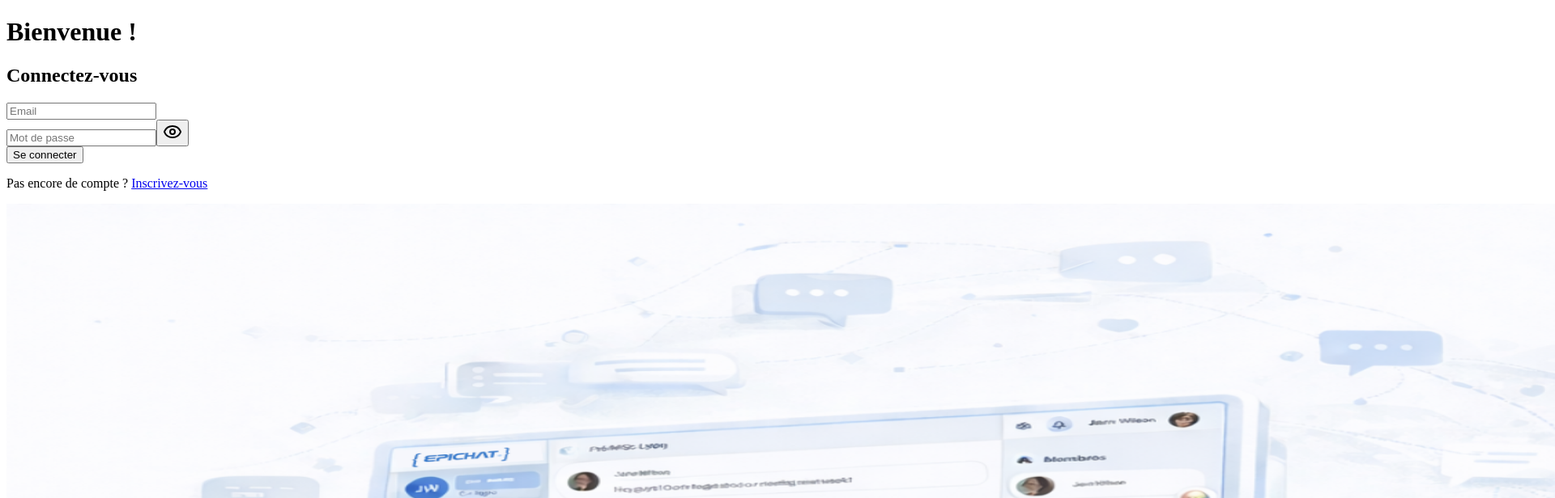
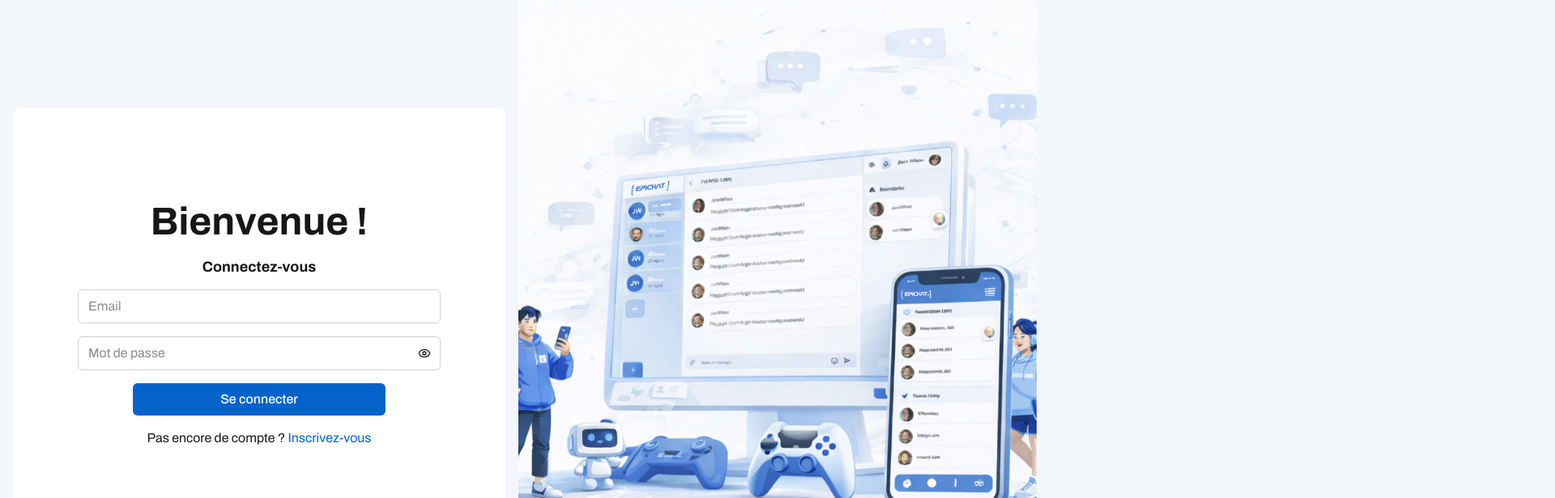
Before and after one commit to nadir-ammisaid/EPICHAT, a Next.js app in the folder frontend/: page /login in a window 1280 px wide. Shown: the top 616 px of the page at 81% size, 1920 px wide, since content can reach past the window. Built offline with nearby package versions, Linux system fonts and the light colour scheme.

Commit message:
feat(us105): fix bug

```diff
--- a/frontend/src/app/i18n.ts
+++ b/frontend/src/app/i18n.ts
@@ -1,8 +1,6 @@
-// i18n.ts
 import i18n from 'i18next';
 import { initReactI18next } from 'react-i18next';
 
-// Import des ressources
 import frCommon from "../../public/locales/fr/common.json";
 import frHome from "../../public/locales/fr/home.json";
 import enCommon from "../../public/locales/en/common.json";
--- a/frontend/src/app/layout.tsx
+++ b/frontend/src/app/layout.tsx
@@ -1,16 +1,30 @@
-// RootLayout
-"use client";
+import type { Metadata } from "next";
+import { Archivo } from "next/font/google";
+import "../styles/globals.css";
+import "@/styles/body.css";
+import "@/styles/headings.css";
+import "@/styles/button.css";
+import I18nProvider from "./I18nProvider";
 
-import I18nProvider from "./I18nProvider";
+const archivo = Archivo({
+  variable: "--font-archivo",
+  subsets: ["latin"],
+});
+
+export const metadata: Metadata = {
+  title: "Epichat - Chat en temps réel",
+  description:
+    "Epichat est une application de chat en temps réel pour le projet RTC",
+};
 
 export default function RootLayout({
   children,
-}: {
+}: Readonly<{
   children: React.ReactNode;
-}) {
+}>) {
   return (
-    <html>
-      <body>
+    <html lang="fr">
+      <body className={`${archivo.variable} bg-background antialiased`}>
         <I18nProvider locale="fr">
           {children}
         </I18nProvider>
--- a/frontend/src/app/page.tsx
+++ b/frontend/src/app/page.tsx
@@ -10,9 +10,8 @@ import { useTranslation } from "react-i18next";
 export default function HomePage() {
   const { t, i18n } = useTranslation("home");
 
-  // Utiliser directement i18n.isInitialized pour le rendu conditionnel
   if (!i18n.isInitialized) {
-    return null; // ou un composant de chargement
+    return null;
   }
 
   return (
--- a/frontend/src/components/home/Header.tsx
+++ b/frontend/src/components/home/Header.tsx
@@ -2,7 +2,7 @@
 
 import Image from "next/image";
 import Link from "next/link";
-import { useEffect, useRef, useState } from "react";
+import { useState, useRef } from "react";
 import { useTranslation } from "react-i18next";
 import { LanguageSwitcher } from "@/components/LanguageSwitcher";
 
@@ -17,18 +17,6 @@ export default function Header() {
   const [open, setOpen] = useState(false);
   const panelRef = useRef<HTMLDivElement | null>(null);
   const { t } = useTranslation("home");
-
-  useEffect(() => {
-    function onClick(e: MouseEvent) {
-      if (!open) return;
-      const target = e.target as Node;
-      if (panelRef.current && !panelRef.current.contains(target)) {
-        setOpen(false);
-      }
-    }
-    document.addEventListener("mousedown", onClick);
-    return () => document.removeEventListener("mousedown", onClick);
-  }, [open]);
 
   return (
     <header className="bg-background/80 border-border sticky top-0 z-50 w-full border-b backdrop-blur">
```
